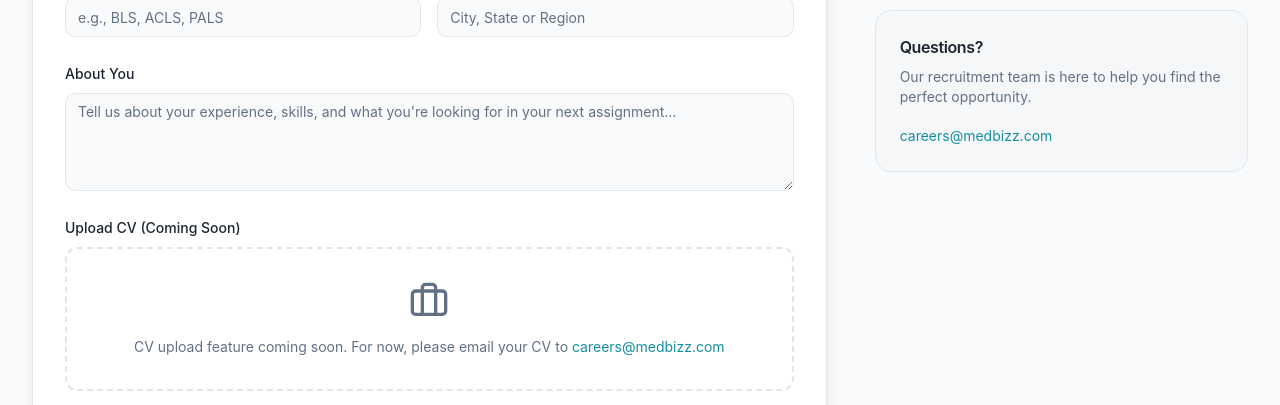
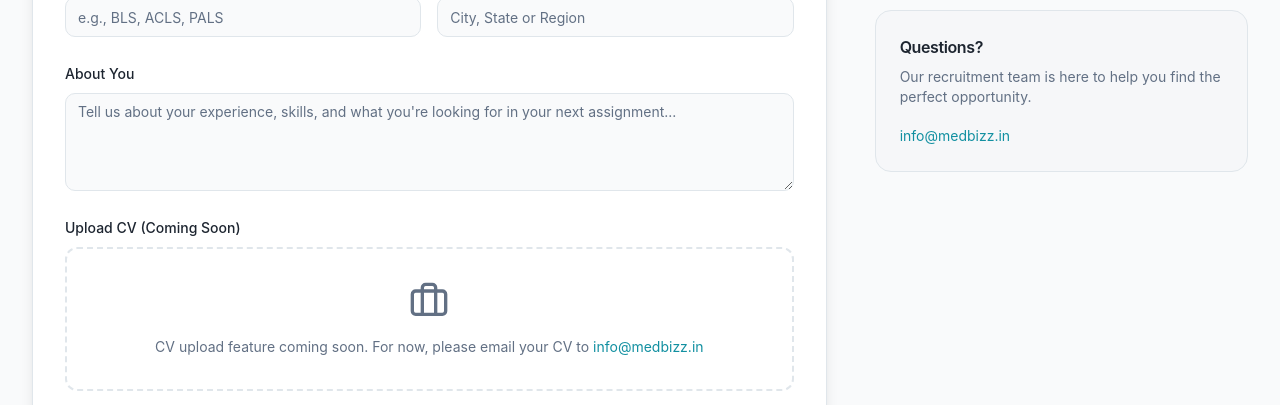
Before and after one commit to vtejapy/medbizz, a React (Vite) app: page /register in a window 1280 px wide. Shown: the part 980-1385 px from the top of the page. Built offline with nearby package versions, Linux system fonts and the light colour scheme; the HTML template or start-up script is replaced by a standard one.

Commit message:
added info mail id

```diff
--- a/src/pages/Register.tsx
+++ b/src/pages/Register.tsx
@@ -294,8 +294,8 @@ const Register = () => {
                       <Briefcase className="h-10 w-10 text-muted-foreground mx-auto mb-4" />
                       <p className="text-muted-foreground text-sm">
                         CV upload feature coming soon. For now, please email your CV to{" "}
-                        <a href="mailto:careers@medbizz.com" className="text-primary hover:underline">
-                          careers@medbizz.com
+                        <a href="mailto:info@medbizz.in" className="text-primary hover:underline">
+                          info@medbizz.in
                         </a>
                       </p>
                     </div>
@@ -346,10 +346,10 @@ const Register = () => {
                   Our recruitment team is here to help you find the perfect opportunity.
                 </p>
                 <a
-                  href="mailto:careers@medbizz.com"
+                  href="mailto:info@medbizz.in"
                   className="text-sm text-primary hover:underline"
                 >
-                  careers@medbizz.com
+                  info@medbizz.in
                 </a>
               </div>
             </div>
```
Also changed, not shown: 1 other file (tests, documents, lock files or other folders).
